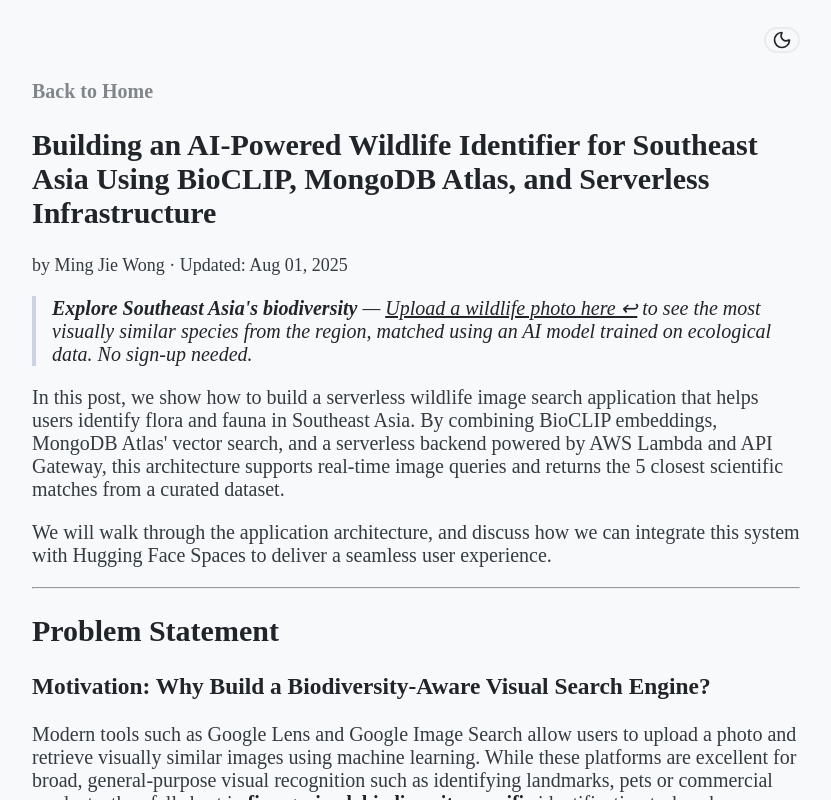
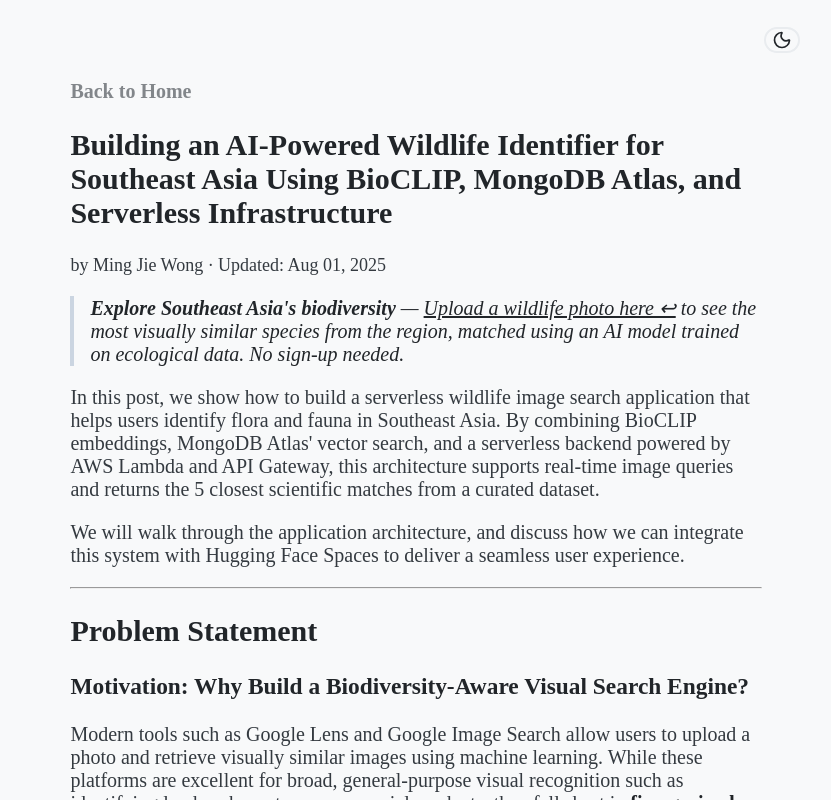
Before and after one commit to mingjiewong/mingjiewong.github.io, a React (Vite) app: page /blog/ecologist-ai in a window 1280 px wide. Shown: the top 800 px of the page, without its empty margins (224-1055 px from the left). Built offline with nearby package versions, Linux system fonts and the light colour scheme.

Commit message:
Fix: set a consistent width for all pages

```diff
--- a/src/pages/EcologistPost.jsx
+++ b/src/pages/EcologistPost.jsx
@@ -1,6 +1,7 @@
 import { useEffect } from "react";
 import { Link } from "react-router-dom";
 import mermaid from "mermaid";
+import PageLayout from "../components/PageLayout";
 
 const codePy = `from open_clip import create_model_and_transforms
 import torch
@@ -88,10 +89,7 @@
 }, []);
 
   return (
-    <div className="w-full max-w-[768px] px-6 py-12 text-[20px] mx-auto">
-      <Link to={base} className="inline-flex items-center gap-2 text-[var(--foreground-muted)] no-underline opacity-60 mb-8 font-bold hover:opacity-100 hover:underline">
-        <strong>Back to Home</strong>
-      </Link>
+    <PageLayout showBackLink={true} className="text-[20px]">
       <article className="prose dark:prose-invert max-w-none">
         <h1 className="text-strong">Building an AI-Powered Wildlife Identifier for Southeast Asia Using BioCLIP, MongoDB Atlas, and Serverless Infrastructure</h1>
         <p className="text-base text-[18px]">
@@ -701,6 +699,6 @@
           </li>
         </ol>
       </article>
-    </div>
+    </PageLayout>
   );
 }
--- a/src/pages/HomePage.jsx
+++ b/src/pages/HomePage.jsx
@@ -1,6 +1,7 @@
 import { useState } from "react";
 import { Link } from "react-router-dom";
 import { AiOutlineCalendar } from "react-icons/ai";
+import PageLayout from "../components/PageLayout";
 
 /**
  * Renders the home page content, including hero, about, experience, and posts sections.
@@ -15,7 +16,7 @@
   const [hoveredIdx, setHoveredIdx] = useState(null);
 
   return (
-    <>
+    <PageLayout className="px-8 md:px-6">
       {/* HERO */}
       <section className="pt-12 pb-6 text-center space-y-5">
         <h1 className="text-4xl md:text-5xl text-strong leading-tight">
@@ -111,6 +112,6 @@
           </div>
         </div>
       </section>
-    </>
+    </PageLayout>
   );
 }
```
